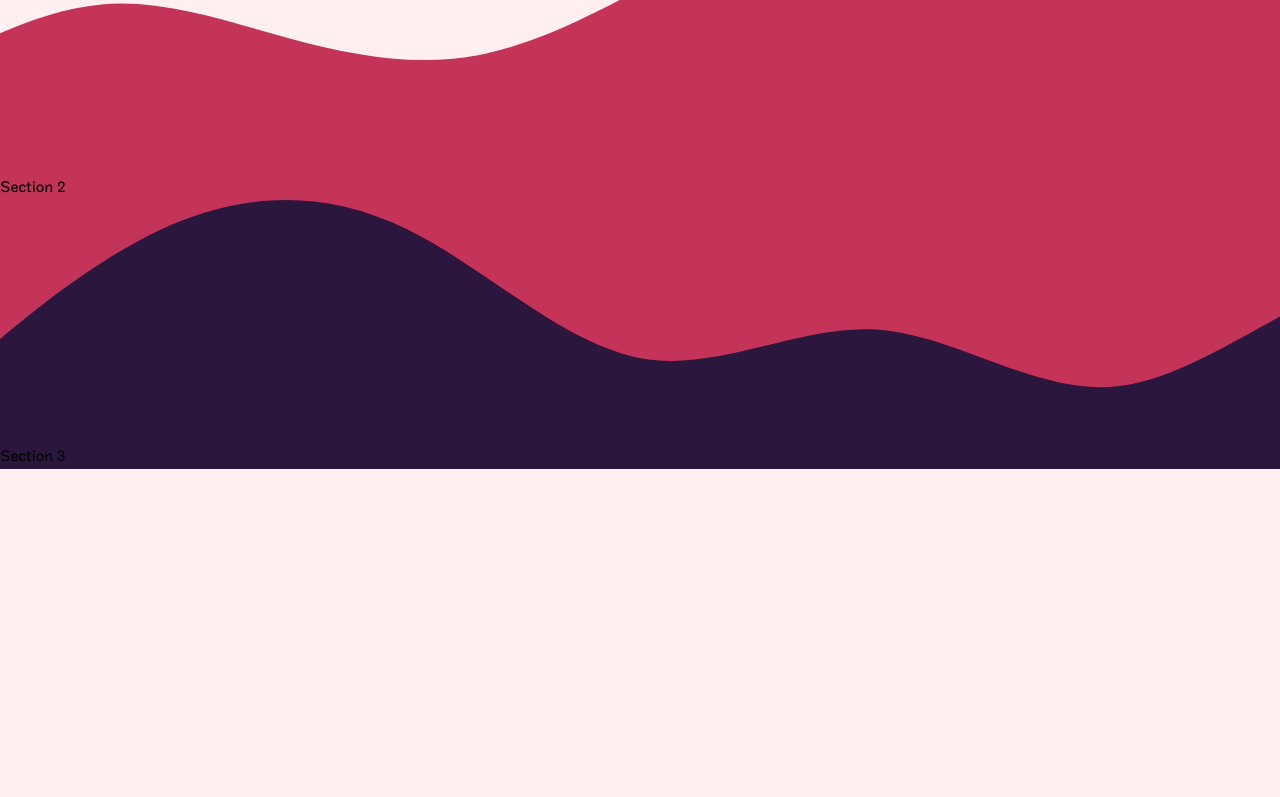
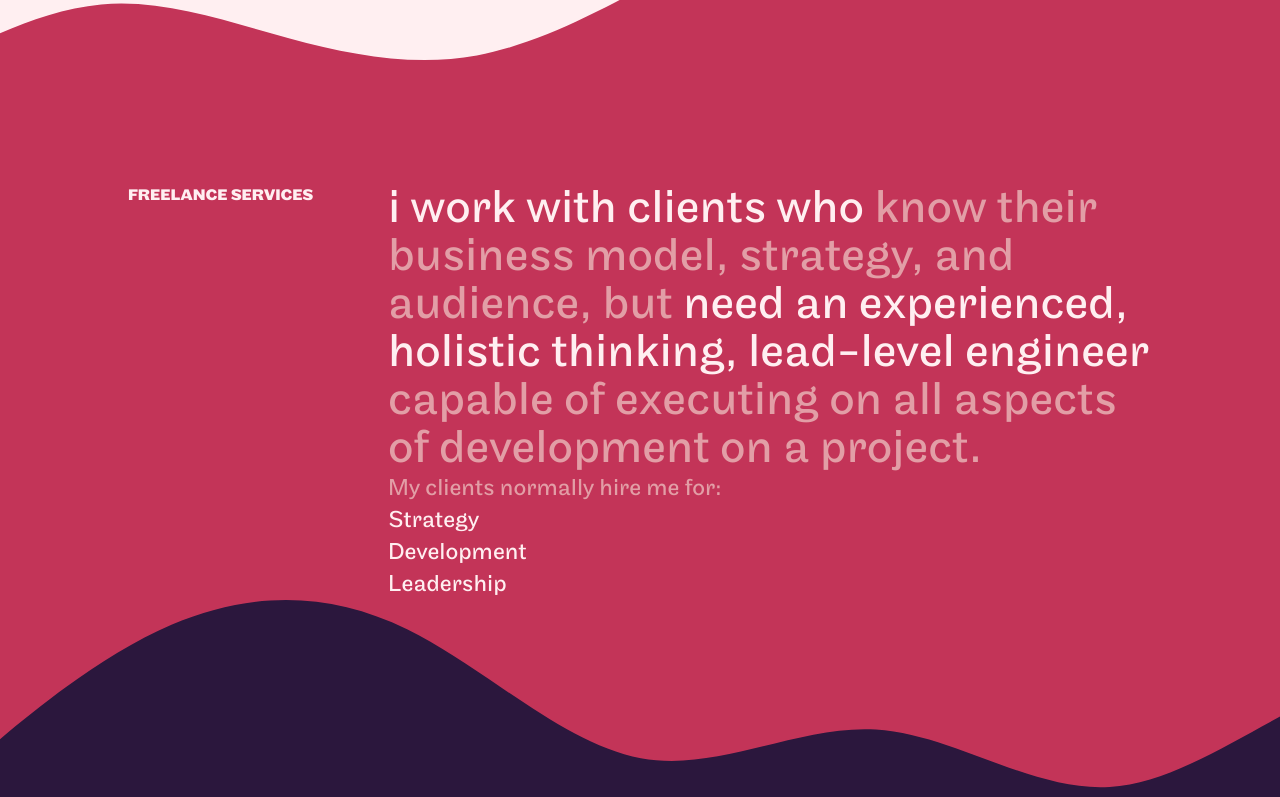
Before and after one commit to AlexKoppara/personal-website, a Next.js app: page / in a window 1280 px wide. Shown: the part 585-1382 px from the top of the page. Before the commit the page ends 1054 px from the top, so only its background shows below. Built offline with nearby package versions, Linux system fonts and the light colour scheme.

Commit message:
start section 2

```diff
--- a/src/app/page.tsx
+++ b/src/app/page.tsx
@@ -10,12 +10,12 @@ export default function Home() {
     <main className="flex min-h-screen flex-col items-center justify-between  w-full h-full absolute font-maple">
       <div className="flex w-full h-full flex-col justify-between">
         <div className='grid grid-cols-12 grid-rows-{4} gap-4 mx-6 md:mx-32 mt-16'>
-          <div className='row-span-1 col-start-9 col-end-13 flex justify-between text-base text-maroon font-bold'>
+          <div className='row-span-1 col-span-12 md:col-start-9 md:col-end-13 flex justify-between text-base text-maroon font-bold'>
             <a href="mailto:alexkoppara@gmail.com" rel="noopener noreferrer" target="_blank">SAY HI</a>
             <a href="https://github.com/AlexKoppara/" rel="noopener noreferrer" target="_blank">GITHUB</a>
             <a href="https://www.linkedin.com/in/alex-koppara/" rel="noopener noreferrer" target="_blank">LINKEDIN</a>
           </div>
-          <h1 className='text-darkPink text-4xl md:text-6xl col-span-8 row-span-2'>
+          <h1 className='text-darkPink text-4xl md:text-6xl col-span-12 md:col-span-8 row-span-2'>
             <span className='text-maroon'>alex koppara</span> is a founding software engineer at <span className='text-maroon underline'>juniper (yc w21)</span> and freelance consultant for early-stage startups.
           </h1>
         </div>
@@ -39,7 +39,18 @@ export default function Home() {
         </div>
       </div>
       <div className="bg-maroon flex w-full h-full flex-col justify-between">
-        <p>Section 2</p>
+        <div className='grid grid-cols-12 grid-rows-{4} gap-4 mx-6 md:mx-32 mt-2'>
+          <div className='col-span-12 md:col-span-3'>
+            <p className='text-base text-lightPink font-bold'>FREELANCE SERVICES</p>
+          </div>
+          <div className='col-span-12 md:col-start-4 md:col-end-13 text-base text-lightPink'>
+            <p className='text-darkPink text-3xl md:text-5xl'><span className='text-lightPink'>i work with clients who</span> know their business model, strategy, and audience, but <span className='text-lightPink'>need an experienced, holistic thinking, lead-level engineer</span> capable of executing on all aspects of development on a project.</p>
+            <p className='text-darkPink text-2xl'>My clients normally hire me for:</p>
+            <p className='text-2xl'>Strategy</p>
+            <p className='text-2xl'>Development</p>
+            <p className='text-2xl'>Leadership</p>
+          </div>
+        </div>
         <div className='w-full block md:hidden -mb-1'>
           <Image
             priority
```
